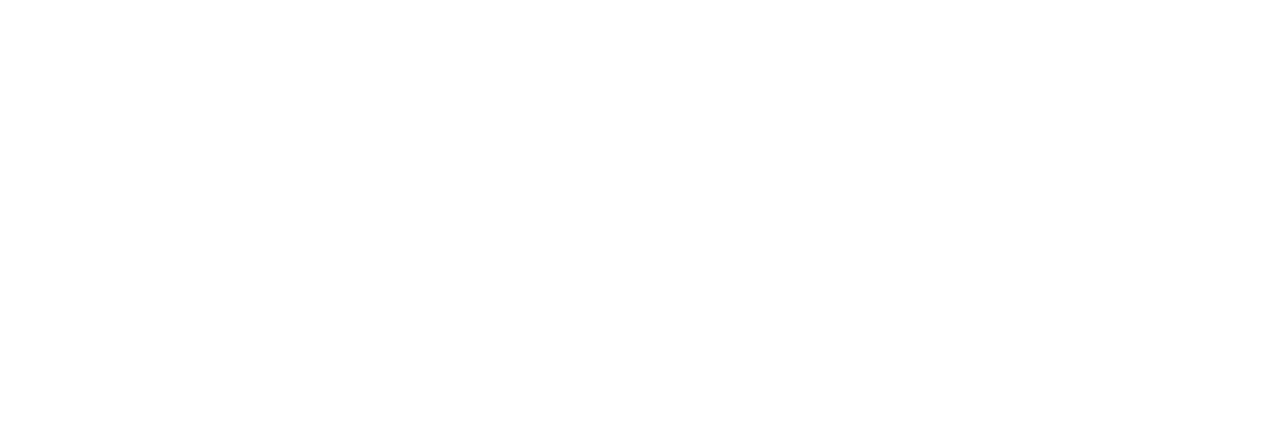
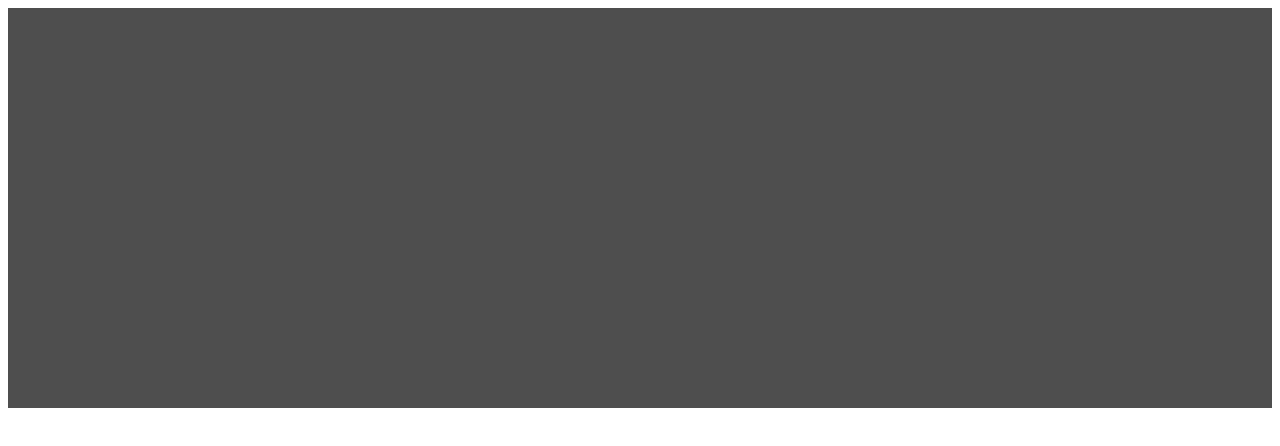
Before and after one commit to shute-technologies/graph-editor, a plain HTML site: page GraphEditor/main.html in a window 1280 px wide. Drawn offline with nearby package versions, Linux system fonts and the light colour scheme.

Commit message:
Fixed files routes

```diff
--- a/GraphEditor/GEE_Engine.js
+++ b/GraphEditor/GEE_Engine.js
@@ -38,9 +38,33 @@ function GEE_Engine() {
         mSelf.ctx = mParentCanvasSelector[0].getContext("2d");
     }
 
+    this.DrawGUI = function(dt) {
+        var ctx = mSelf.ctx;
+
+        // Clear
+        ctx.clearRect(0, 0, mWidth, mHeight);
+
+        // Background
+        ctx.fillStyle = GEE_Styles.BackgroundColor;
+        ctx.fillRect(0, 0, mWidth, mHeight);
+
+    }
+
+    this.ComputeVariables = function() {
+        // responsive size
+        mParentCanvasSelector.attr('width', mWidth);
+        mParentCanvasSelector.attr('height', mHeight);
+    }
+
     this.Update = function(dt) {
         // Update size dynamically
         mWidth = mParentSelector.width();
+
+        // Compute
+        mSelf.ComputeVariables();
+
+        // Draw
+        mSelf.DrawGUI(dt);
     }
 
     this.Destroy = function() {
--- /dev/null
+++ b/GraphEditor/config/GEE_Styles.js
@@ -0,0 +1,12 @@
+function GEE_Styles() {}
+GEE_Styles.ScrollbarHeight = 16;
+GEE_Styles.BackgroundColor = "#4e4e4e";
+
+// Controls: Styles
+GEE_Styles.CStroke_Color = "#6e6e6e";
+GEE_Styles.Font_Color = "#f9f9f9";
+
+GEE_Styles.Scrollbar = {
+  HorizontalSize: 14,
+  VerticalSize: 30
+};
--- a/GraphEditor/main.html
+++ b/GraphEditor/main.html
@@ -3,7 +3,9 @@
     <head>
         <script src="https://ajax.googleapis.com/ajax/libs/jquery/3.3.1/jquery.min.js"></script>
 
+         <script src="config/GEE_Styles.js"></script>
         <script src="GEE_Engine.js"></script>
+
 
     </head>
     <body>
```
Also changed, not shown: GraphEditor/config/ATE_Styles.js (deleted, +0 -12 lines).
